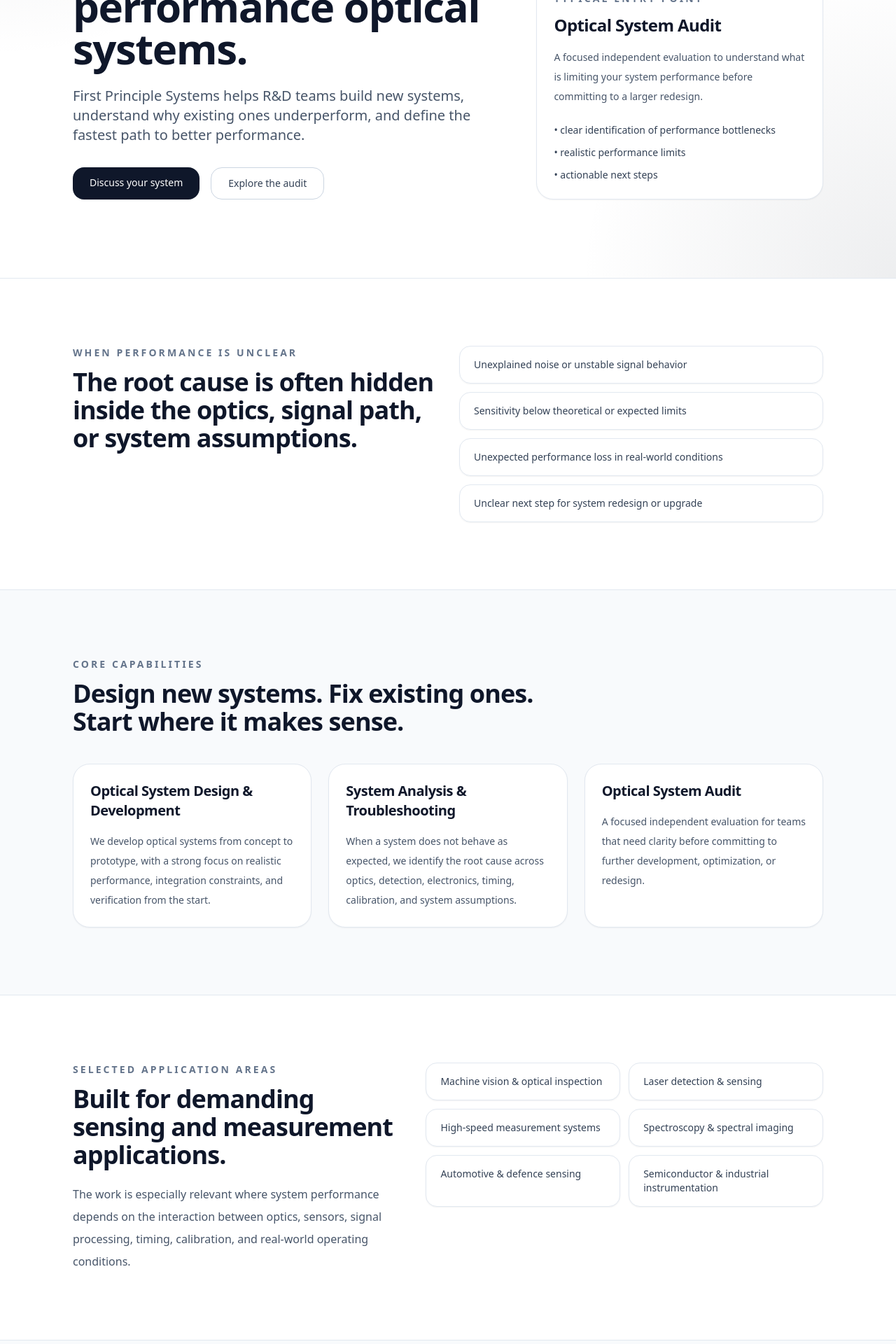
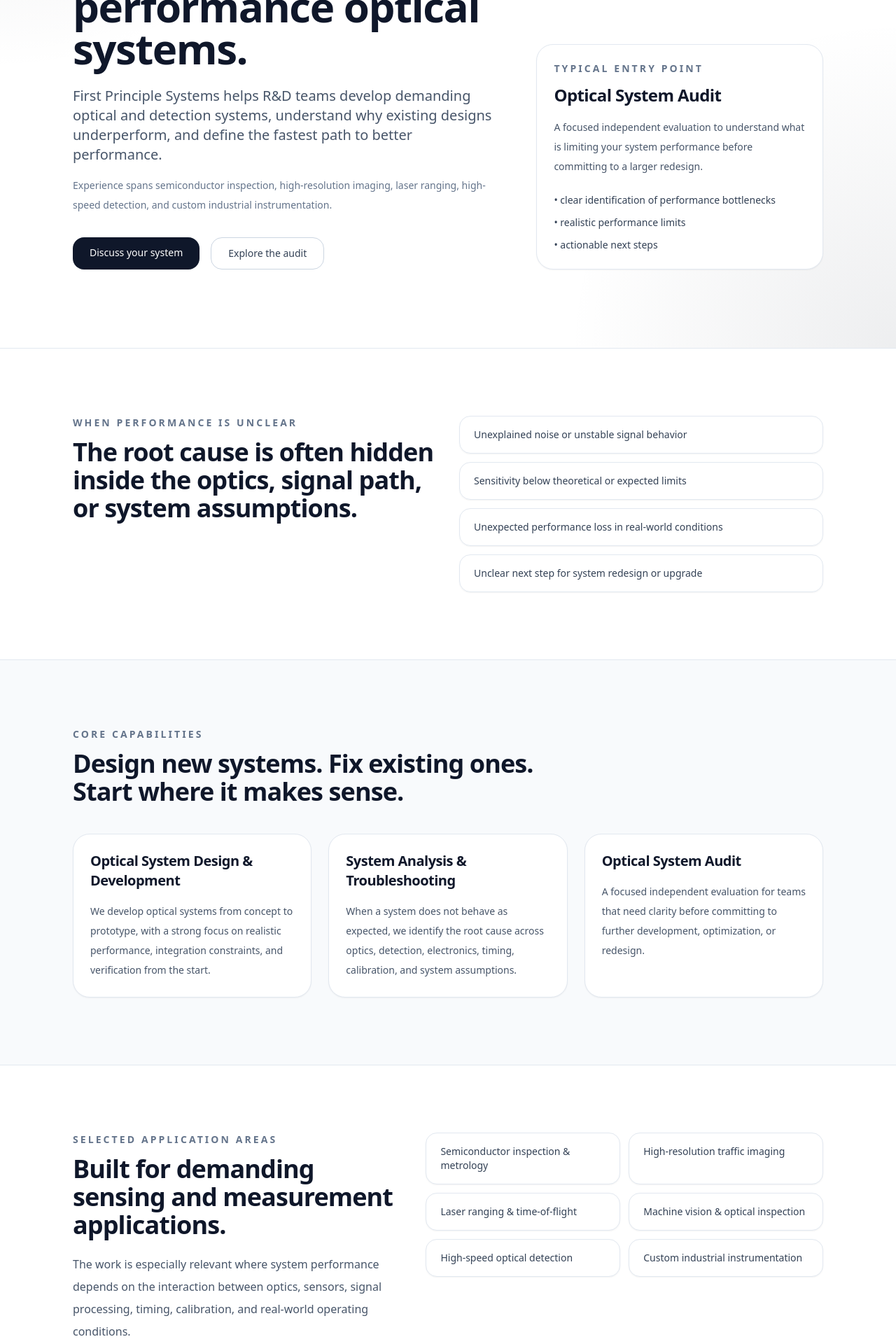
Before and after one commit to linhartpv/fps-optics, a Next.js app: page / in a window 1280 px wide. Shown: the part 400-2320 px from the top of the page at 70% size. Built offline with nearby package versions, Linux system fonts and the light colour scheme.

Commit message:
Update page.jsx

```diff
--- a/app/page.jsx
+++ b/app/page.jsx
@@ -33,28 +33,43 @@ export default function FPSOpticsLandingPage() {
 
   const expertise = [
     "Optical system design",
-    "Laser detection & sensing",
-    "High-speed optical measurements",
-    "Custom R&D and prototyping",
+    "Laser ranging & time-of-flight",
+    "High-speed optical detection",
+    "Camera, sensor & illumination integration",
     "Performance optimization",
     "Independent technical audits",
   ];
 
   const applications = [
+    "Semiconductor inspection & metrology",
+    "High-resolution traffic imaging",
+    "Laser ranging & time-of-flight",
     "Machine vision & optical inspection",
-    "Laser detection & sensing",
-    "High-speed measurement systems",
-    "Spectroscopy & spectral imaging",
-    "Automotive & defence sensing",
-    "Semiconductor & industrial instrumentation",
+    "High-speed optical detection",
+    "Custom industrial instrumentation",
   ];
 
-  const experience = [
-    "Semiconductor equipment",
-    "Automotive sensing",
-    "Industrial imaging",
-    "High-speed detection",
-    "Custom instrumentation",
+  const selectedExperience = [
+    {
+      title: "Semiconductor inspection & metrology",
+      body:
+        "Optical and detection development for demanding inspection and measurement systems, with emphasis on signal quality, achievable performance, and robust system integration.",
+    },
+    {
+      title: "High-performance imaging",
+      body:
+        "Camera and sensor-related development involving high-performance imaging technologies, optical architecture, sensor integration, and image-quality optimization.",
+    },
+    {
+      title: "High-resolution traffic cameras",
+      body:
+        "Optical design for traffic and enforcement imaging, including long-range resolution, performance across the field, low-light operation, and real-world environmental constraints.",
+    },
+    {
+      title: "Laser ranging & time-of-flight",
+      body:
+        "Experience with ranging architectures, optical power budgets, receiver sensitivity, high-speed detection, timing accuracy, SNR, and reliable operation in real-world conditions.",
+    },
   ];
 
   return (
@@ -91,9 +106,15 @@ export default function FPSOpticsLandingPage() {
               </h1>
 
               <p className="mt-6 max-w-2xl text-lg leading-8 text-slate-600 md:text-xl">
-                First Principle Systems helps R&amp;D teams build new systems,
-                understand why existing ones underperform, and define the
-                fastest path to better performance.
+                First Principle Systems helps R&amp;D teams develop demanding
+                optical and detection systems, understand why existing designs
+                underperform, and define the fastest path to better performance.
+              </p>
+
+              <p className="mt-4 max-w-2xl text-sm leading-7 text-slate-500">
+                Experience spans semiconductor inspection, high-resolution
+                imaging, laser ranging, high-speed detection, and custom
+                industrial instrumentation.
               </p>
 
               <div className="mt-8 flex flex-wrap gap-4">
@@ -365,32 +386,65 @@ export default function FPSOpticsLandingPage() {
 
       <section className="border-y border-slate-200 bg-slate-50">
         <div className="mx-auto max-w-6xl px-6 py-20 md:px-10 md:py-24">
-          <div className="grid gap-10 md:grid-cols-[0.9fr_1.1fr] md:items-start">
+          <div className="grid gap-10 md:grid-cols-[0.82fr_1.18fr] md:items-start">
             <div>
               <div className="text-sm font-semibold uppercase tracking-[0.22em] text-slate-500">
-                Experience
+                Selected experience
               </div>
 
               <h2 className="mt-3 text-3xl font-semibold tracking-tight md:text-4xl">
-                High-performance engineering background.
+                Experience behind demanding optical and detection systems.
               </h2>
 
               <p className="mt-5 max-w-xl text-base leading-8 text-slate-600">
-                Experience includes work on demanding systems in collaboration
-                with leading global technology, automotive, and semiconductor
-                organizations.
+                Project experience includes the development of optical,
+                imaging, and detection solutions for leading global technology
+                companies, together with custom systems for specialized
+                industrial applications.
+              </p>
+
+              <p className="mt-4 max-w-xl text-sm leading-7 text-slate-500">
+                Specific technical and project details remain confidential.
               </p>
             </div>
 
-            <div className="grid grid-cols-1 gap-4 sm:grid-cols-2">
-              {experience.map((item) => (
-                <div
-                  key={item}
-                  className="rounded-2xl border border-slate-200 bg-white px-5 py-6 text-sm font-medium tracking-wide text-slate-700 shadow-sm"
-                >
-                  {item}
+            <div>
+              <div className="rounded-3xl bg-slate-950 p-7 text-white shadow-sm">
+                <div className="text-xs font-semibold uppercase tracking-[0.22em] text-slate-400">
+                  Project experience includes
                 </div>
-              ))}
+
+                <div className="mt-5 flex flex-wrap items-center gap-x-4 gap-y-3 text-xl font-semibold tracking-tight md:text-2xl">
+                  <span>KLA</span>
+                  <span className="text-slate-600">/</span>
+                  <span>Teledyne DALSA</span>
+                  <span className="text-slate-600">/</span>
+                  <span>Qualcomm</span>
+                </div>
+
+                <p className="mt-5 max-w-2xl text-sm leading-7 text-slate-300">
+                  Optical, imaging, and detection development across
+                  semiconductor inspection, high-performance camera systems,
+                  and advanced sensing applications.
+                </p>
+              </div>
+
+              <div className="mt-5 grid gap-4 sm:grid-cols-2">
+                {selectedExperience.map((item) => (
+                  <div
+                    key={item.title}
+                    className="rounded-3xl border border-slate-200 bg-white p-6 shadow-sm"
+                  >
+                    <h3 className="text-lg font-semibold tracking-tight text-slate-900">
+                      {item.title}
+                    </h3>
+
+                    <p className="mt-3 text-sm leading-7 text-slate-600">
+                      {item.body}
+                    </p>
+                  </div>
+                ))}
+              </div>
             </div>
           </div>
         </div>
@@ -417,26 +471,22 @@ export default function FPSOpticsLandingPage() {
               <div className="text-sm font-semibold uppercase tracking-[0.22em] text-slate-500">
                 Behind FPS
               </div>
-              {/*
+
               <h2 className="mt-3 text-3xl font-semibold tracking-tight md:text-4xl">
                 Pavel Linhart
               </h2>
- */}
+
               <div className="mt-2 text-base font-medium text-slate-700">
                 Optical Systems Engineer
               </div>
 
               <p className="mt-5 max-w-2xl text-base leading-8 text-slate-600">
                 The work is led by Pavel Linhart, with a background in optical
-                system development, high-speed detection, measurement systems,
-                and system-level performance analysis for demanding industrial
-                applications.
+                system development, semiconductor inspection, high-resolution
+                imaging, laser ranging, high-speed detection, and system-level
+                performance analysis for demanding industrial applications.
               </p>
 
-              {/*
-                Replace the URL below with your real LinkedIn profile,
-                or remove this link if you do not want to show it.
-              */}
               {/*
               <a
                 href="https://www.linkedin.com/in/your-profile"
```
